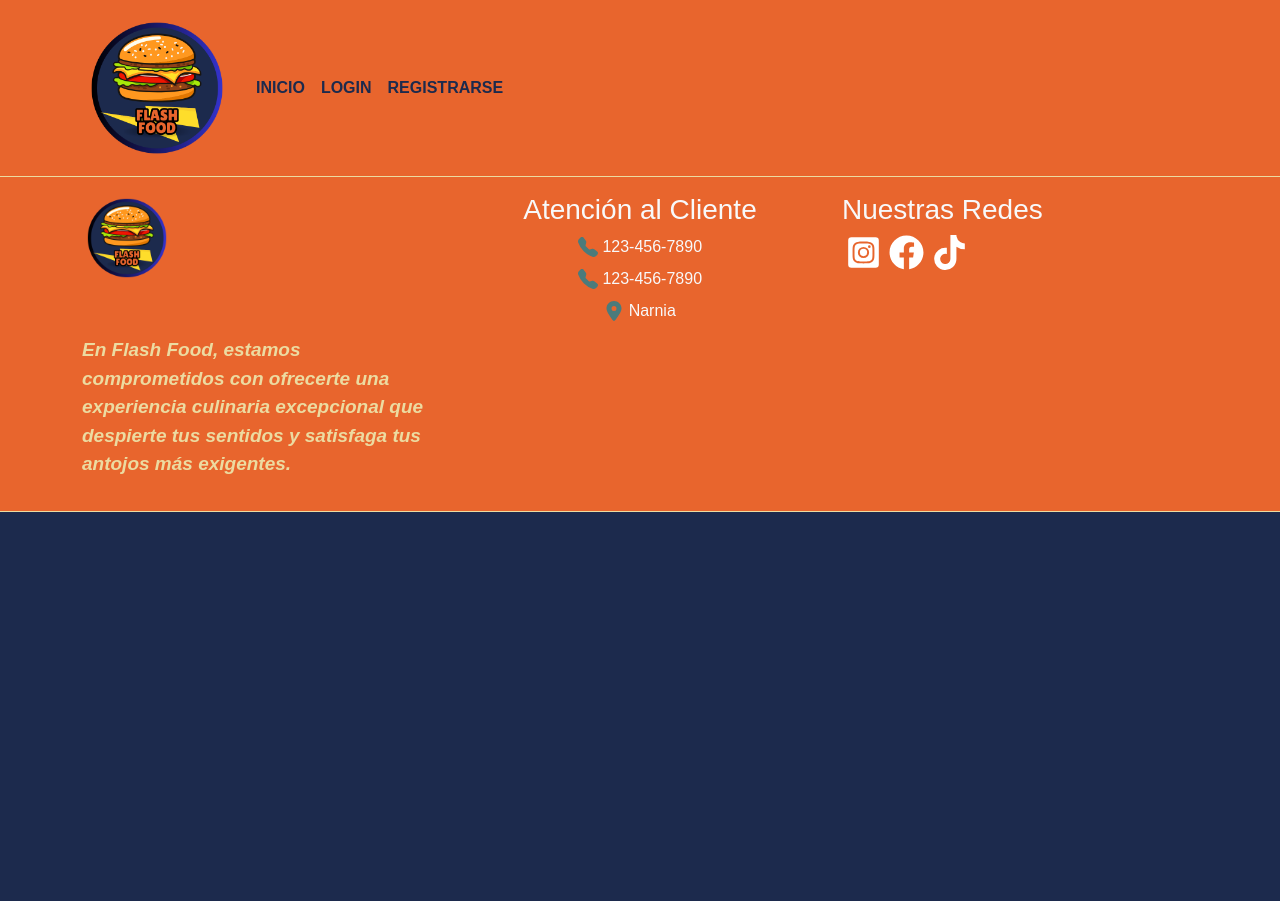
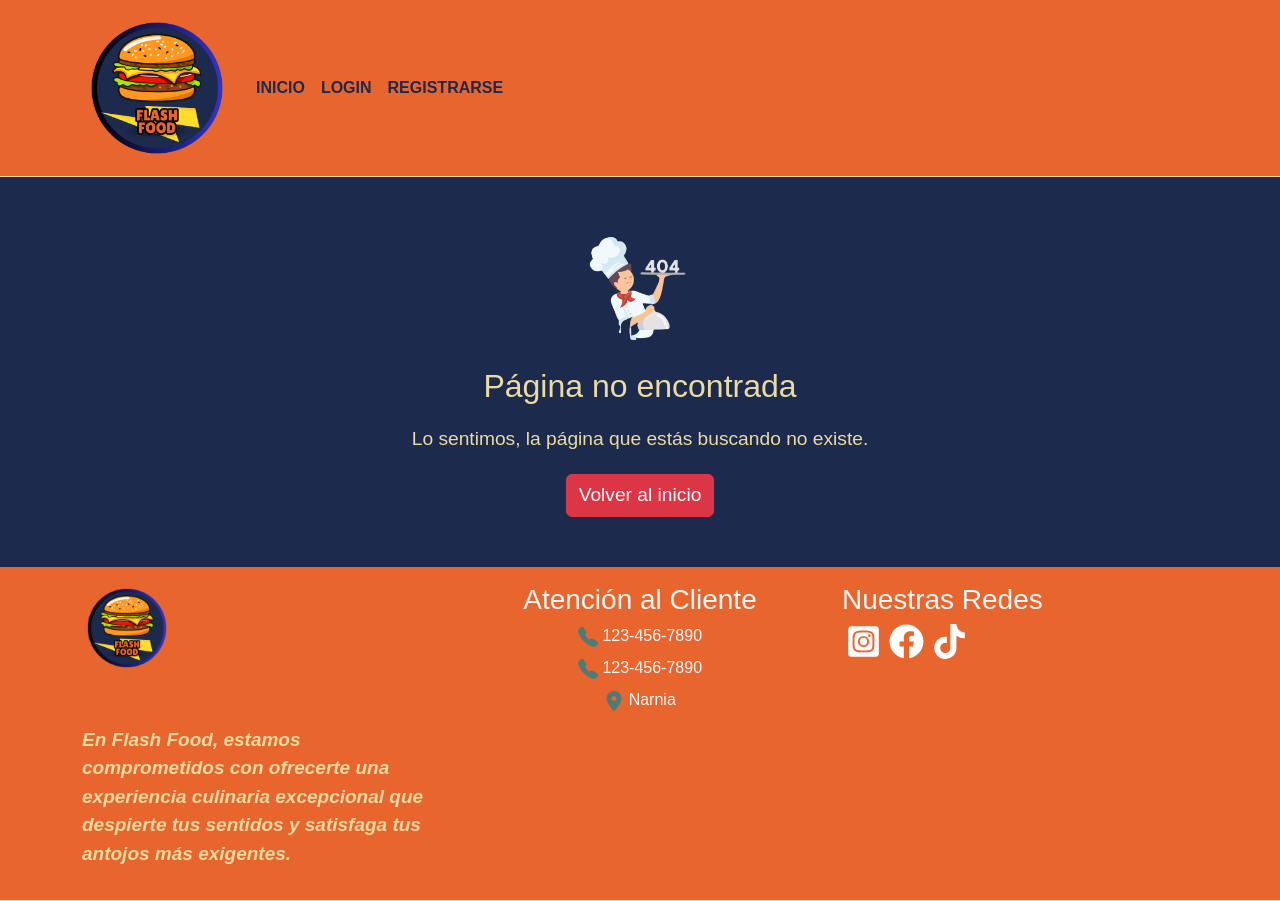
Before and after one commit to lisandroCivili/Team2-Front, a React (Vite) app: page /error404 in a window 1280 px wide. Before the commit the page ends 800 px from the top, so only its background shows below. Built offline with nearby package versions, Linux system fonts and the light colour scheme; no server answers; a web font is replaced by a local one.

Commit message:
redireccion a error404 agregue ruta

```diff
--- a/src/App.jsx
+++ b/src/App.jsx
@@ -11,6 +11,7 @@ import Registro from "./components/pages/usuarios/Registro.jsx";
 import Login from "./components/pages/usuarios/Login.jsx";
 import Carrito from "./components/pages/pedidos/Carrito.jsx";
 import DetalleProducto from "./components/pages/productos/DetalleProducto.jsx";
+import Error404 from "./components/pages/Error404.jsx";
 import RutasProtegidas from "./components/routes/RutasProtegidas.jsx";
 import RutasAdmin from "./components/routes/RutasAdmin.jsx";
 
@@ -30,12 +31,8 @@ function App() {
           <Route exact path="/registro" element={<Registro/>}></Route>
           <Route exact path="/login" element={<Login setUsuarioLogeado={setUsuarioLogeado}/>}></Route>
           <Route exact path="/carrito" element={<Carrito/>}></Route>
-          <Route exact path="/administrador/*" element={
-            <RutasProtegidas>
-              <RutasAdmin></RutasAdmin>
-            </RutasProtegidas>
-          }></Route>
-
+          <Route path="/administrador/*" element={<RutasProtegidas><RutasAdmin /></RutasProtegidas>} />
+        <Route path="*" element={<Error404 />} />
       </Routes>
       <Footer />
     </BrowserRouter>
--- a/src/components/pages/Error404.jsx
+++ b/src/components/pages/Error404.jsx
@@ -1,19 +1,24 @@
 import React from 'react';
 import { Button } from 'react-bootstrap';
+import { useNavigate } from 'react-router-dom';
 import errorImage from '../../assets/pagina-error-404-negocio-comida_51549-73-removebg-preview.png';
 import '../../../styles/error404.css';
 
+const Error404 = () => {
+    const navigate = useNavigate();
 
-const Error404 = () => {
+    const handleBackToHome = () => {
+        navigate('/');
+    };
+
     return (
         <section className="error404-container text-center">
             <img src={errorImage} alt="Error 404" className="error404-image" />
             <div className="error404-content">
                 <h2 className="error404-heading">Página no encontrada</h2>
                 <p className="error404-message">Lo sentimos, la página que estás buscando no existe.</p>
-                <Button variant='danger' className="error404-button">Volver al inicio</Button>
+                <Button variant='danger' className="error404-button" onClick={handleBackToHome}>Volver al inicio</Button>
             </div>
-
         </section>
     );
 };
```
